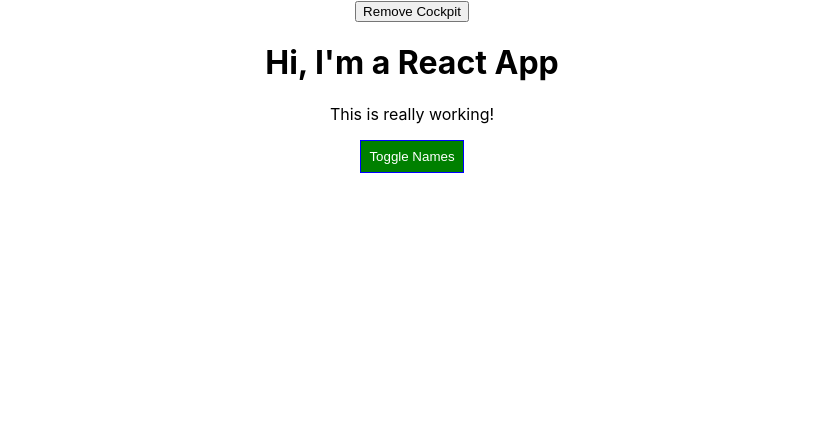
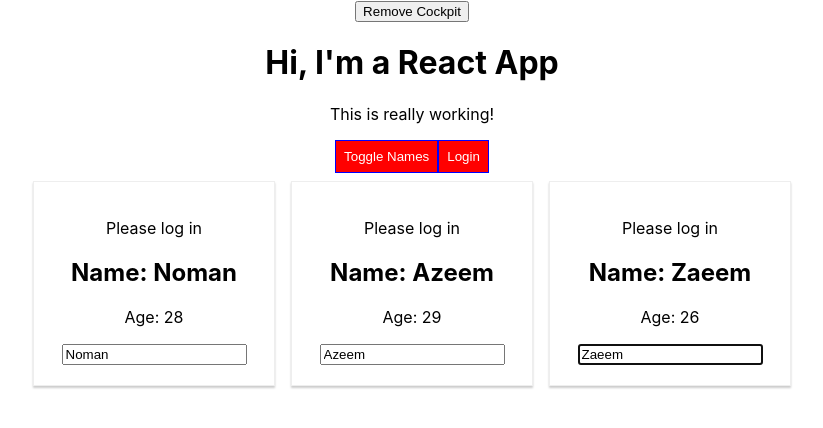
Before and after one commit to noman-nawaz-cs/react-training, a React (Create React App) app: page / in a window 1280 px wide. Shown: the top 428 px of the page, without its empty margins (228-1051 px from the left). Built offline with nearby package versions, Linux system fonts and the light colour scheme.

Commit message:
Using Context API React.createContext()

```diff
--- a/src/App.js
+++ b/src/App.js
@@ -5,6 +5,7 @@ import ErrorBoundary from './components/ErrorBoundary/ErrorBoundary';
 import CockPit from '../src/components/Cockpit/Cockpit';
 import withClass from './hoc/withClass'
 import Auxiliary from './hoc/Auxiliary';
+import AuthContext from './context/auth-context';
 
 
 class App extends Component {
@@ -32,6 +33,7 @@ class App extends Component {
     showPersons: false,
     showCockpit: true,
     changeCounter: 0,
+    authenticated: false
   };
 
   deletePersonHandler = (personIndex) => {
@@ -65,6 +67,10 @@ class App extends Component {
     this.setState({ showPersons:!doesShow });
   };
 
+  loginHandler = () => {
+    this.setState({authenticated: true});
+  }
+
   render() {
     console.log('[App.js] render');
     let persons = null;
@@ -83,16 +89,16 @@ class App extends Component {
     return (
       <Auxiliary>
         <button onClick={() => this.setState({showCockpit:false})}>Remove Cockpit</button>
-        {
-          this.state.showCockpit? (
+        <AuthContext.Provider value={{authenticated: this.state.authenticated, login: this.loginHandler }}>
+          {this.state.showCockpit? (
             <CockPit
               showPersons = {this.state.showPersons}
               personsLength = {this.state.persons.length}
               clicked = {this.togglePersonsHandler}
             />
-          ) : null
-        }
-        {persons}
+            ) : null}
+          {persons}
+        </AuthContext.Provider>
       </Auxiliary>
     );
   }
--- a/src/components/Cockpit/Cockpit.js
+++ b/src/components/Cockpit/Cockpit.js
@@ -1,12 +1,12 @@
-import React, {useEffect} from 'react';
-import classes from './Cockpit.module.css'
+import React, {useEffect, useRef, useContext} from 'react';
+import classes from './Cockpit.module.css';
+import AuthContext from '../../context/auth-context';
 
 const Cockpit = (props)=> {
+    const toggleButtonRef = useRef(null);
     useEffect(()=> {
         console.log('[Cockpit.js] useEffect');
-        setTimeout(()=> {
-            alert('Data saved to cloud.')
-        }, 1000);
+        toggleButtonRef.current.click();
         return ()=> {
             console.log('[Cockpit.js] cleanup');
         }
@@ -19,6 +19,7 @@ const Cockpit = (props)=> {
         }
     });
 
+    const authContext = useContext(AuthContext);
 
     const assignedClasses = [];
     if (props.personsLength <= 2)
@@ -34,7 +35,10 @@ const Cockpit = (props)=> {
         <div>
             <h1>Hi, I'm a React App</h1>
             <p className={assignedClasses.join(' ')}>This is really working!</p>
-            <div><button className={btnClass} onClick={props.clicked}>Toggle Names</button></div>
+            <div>
+                <button ref = {toggleButtonRef} className={btnClass} onClick={props.clicked}>Toggle Names</button>
+                <button onClick={authContext.login} className={btnClass}>Login</button>
+            </div>
         </div>
     )
 }
--- a/src/components/Persons/Person/Person.js
+++ b/src/components/Persons/Person/Person.js
@@ -2,15 +2,29 @@ import React, {Component} from 'react';
 import classes from './Person.module.css'
 import Auxiliary from '../../../hoc/Auxiliary'
 import withClass from '../../../hoc/withClass';
+import AuthContext from '../../../context/auth-context';
 
 class Person extends Component {
+    constructor(props) {
+        super(props);
+        this.inputRef = React.createRef();
+    }
+
+    static contextType = AuthContext;
+
+    componentDidMount() {
+        this.inputRef.current.focus();
+        console.log(this.context.authenticated);
+    }
+
     render() {
         console.log('[Person.js rendering...]');
         return  <Auxiliary>
-                <h2>Name: {this.props.name} </h2>
-                <p onClick = {this.props.click}>Age: {this.props.age}</p>
-                <p>{this.props.children}</p>
-                <input type='text' onChange={this.props.change} value={this.props.name}/>
+            {this.context.authenticated ? <p>Authenticated</p> : <p>Please log in</p>}
+            <h2>Name: {this.props.name} </h2>
+            <p onClick = {this.props.click}>Age: {this.props.age}</p>
+            <p>{this.props.children}</p>
+            <input type='text' ref={this.inputRef} onChange={this.props.change} value={this.props.name}/>
         </Auxiliary>
     }
 };
--- /dev/null
+++ b/src/context/auth-context.js
@@ -0,0 +1,5 @@
+import React from "react";
+
+const authContext = React.createContext();
+
+export default authContext;
```
